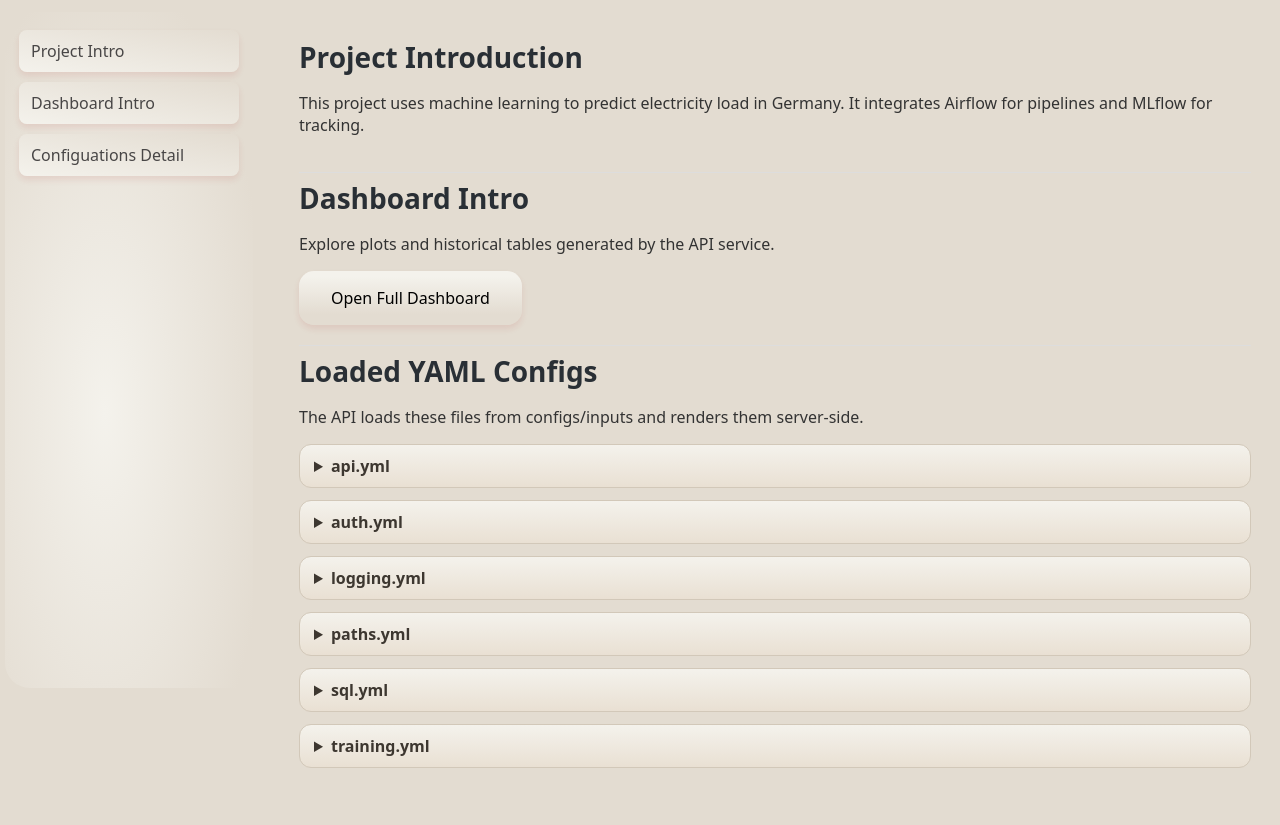
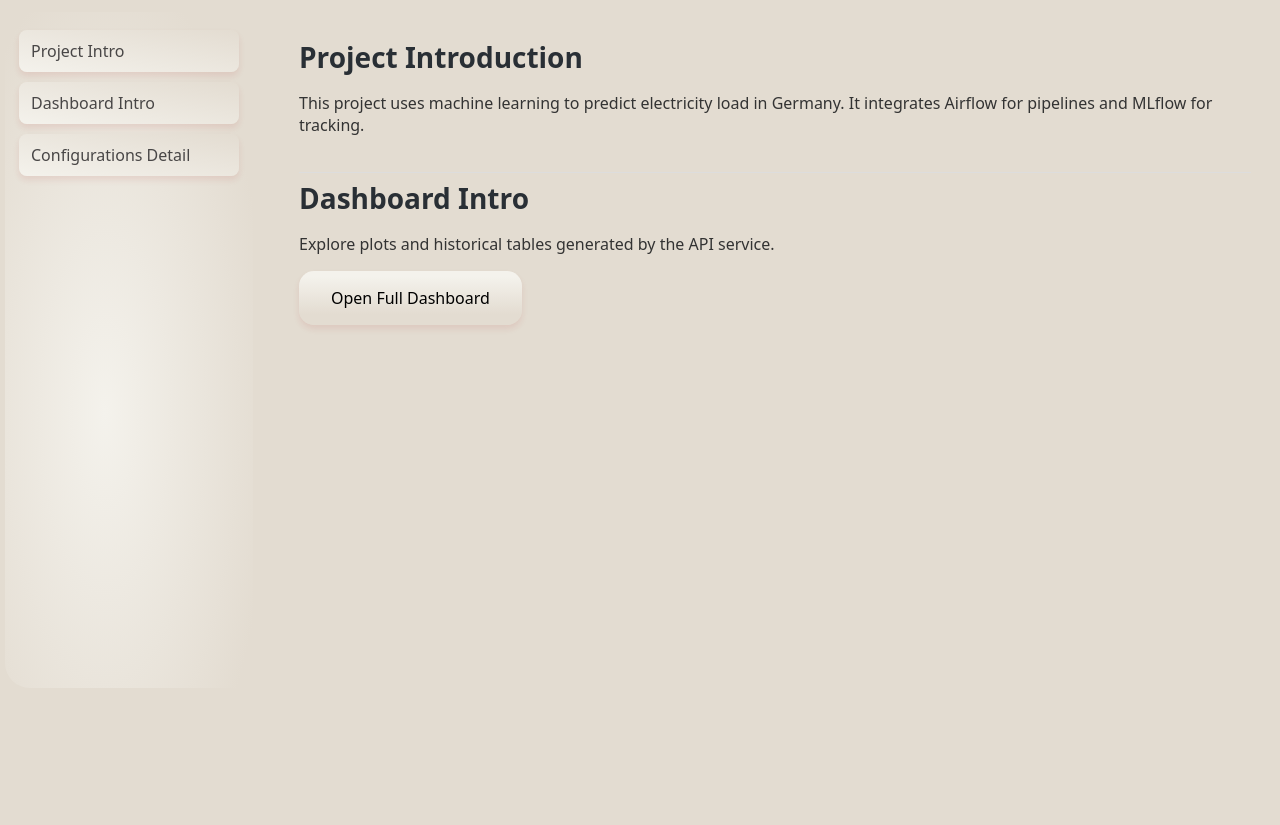
Before and after one commit to saeed-amiri/german-load-forecasting-mlops, a FastAPI app: page / in a window 1280 px wide. Shown: the part 121-946 px from the top of the page. After the commit the page ends 783 px from the top, so only its background shows below. Run offline with FastAPI, Linux system fonts and the light colour scheme; parts of the project's set-up code (start-up, migrations or seed data) failed here and were passed over.

Commit message:
extract config page

```diff
--- a/services/api/templates/index.html
+++ b/services/api/templates/index.html
@@ -13,7 +13,7 @@
 		<nav class="sidebar sidebar1" aria-label="Main navigation">
 			<a href="#intro" class="nav-btn">Project Intro</a>
 			<a href="#dashboard" class="nav-btn">Dashboard Intro</a>
-			<a href="#configs" class="nav-btn">Configuations Detail</a>
+			<a href="configs" class="nav-btn">Configurations Detail</a>
 		</nav>
 
 		<main class="main-content">
@@ -32,17 +32,6 @@
 				</p>
 				<a href="data" class="button button1">Open Full Dashboard</a>
 			</section>
-
-			<section id="configs">
-				<h2>Loaded YAML Configs</h2>
-				<p>The API loads these files from configs/inputs and renders them server-side.</p>
-				{% for file_name, cfg in config_inputs.items() %}
-				<details class="config-block">
-					<summary>{{ file_name }}.yml</summary>
-					<pre>{{ cfg | tojson(indent=2) }}</pre>
-				</details>
-				{% endfor %}
-			</section>
 		</main>
 	</div>
 
```
